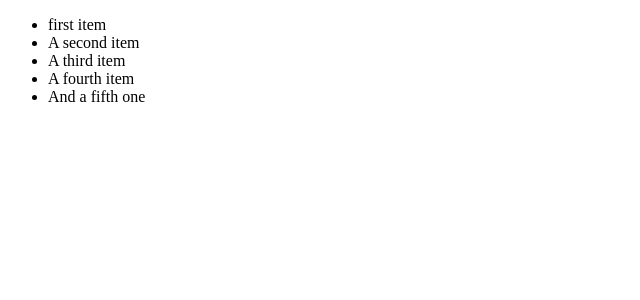
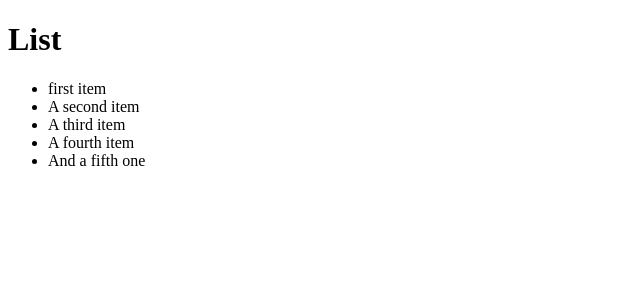
Before and after one commit to jedaqsaul/react-app, a React (Vite) app: page / in a window 1280 px wide. Shown: the top 300 px of the page, without its empty margins (0-640 px from the left). Built offline with nearby package versions, Linux system fonts and the light colour scheme.

Commit message:
Adds header to the list and use empty tags to enclose

```diff
--- a/src/components/ListGroup.tsx
+++ b/src/components/ListGroup.tsx
@@ -1,5 +1,7 @@
 function ListGroup() {
   return (
+    <>
+      <h1>List</h1>
       <ul className="list-group">
         <li className="list-group-item">first item</li>
         <li className="list-group-item">A second item</li>
@@ -7,6 +9,7 @@ function ListGroup() {
         <li className="list-group-item">A fourth item</li>
         <li className="list-group-item">And a fifth one</li>
       </ul>
+    </>
   );
 }
 export default ListGroup;
```
Also changed, not shown: 1 other file (tests, documents, lock files or other folders). Lines whose indentation alone changed are shown as unchanged.
